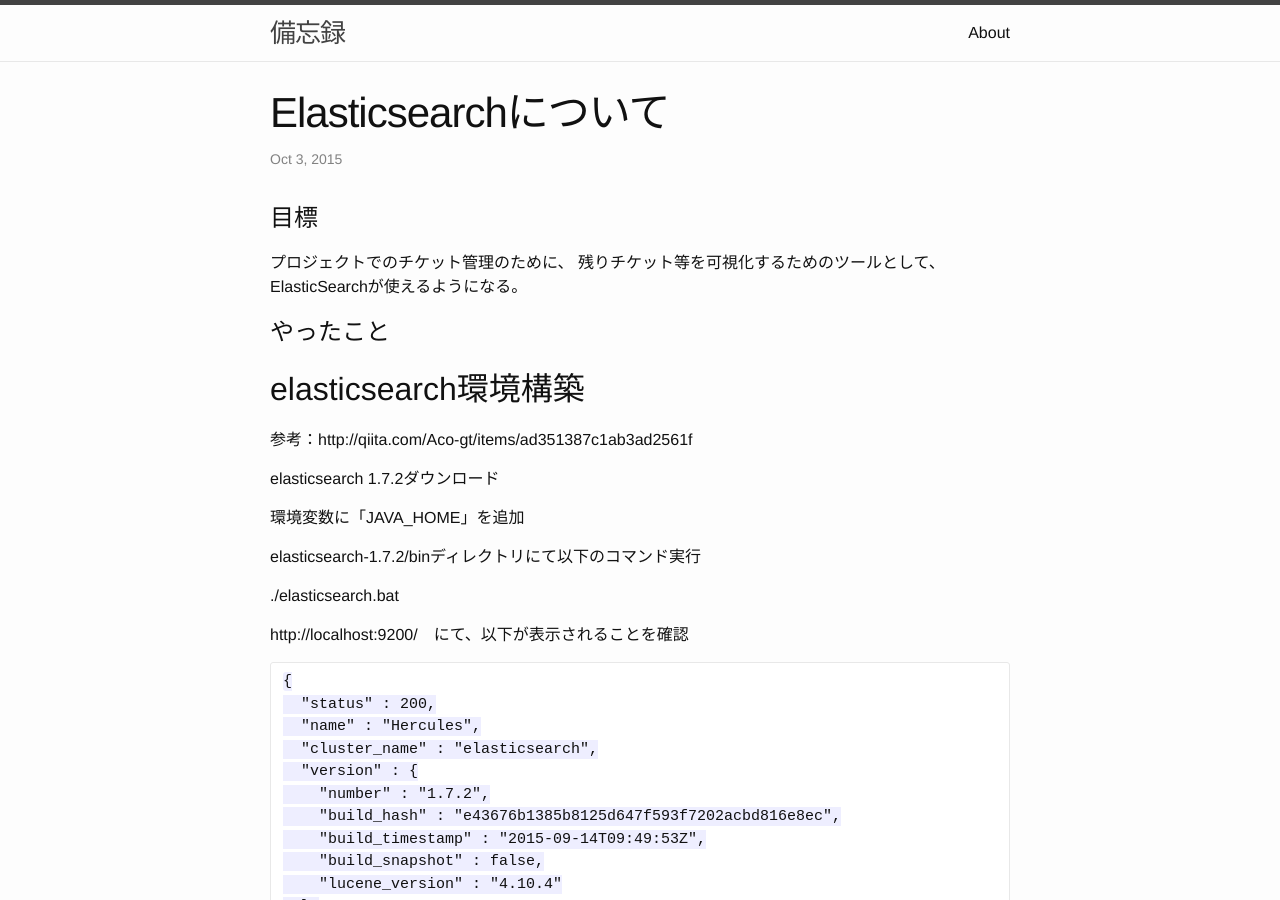
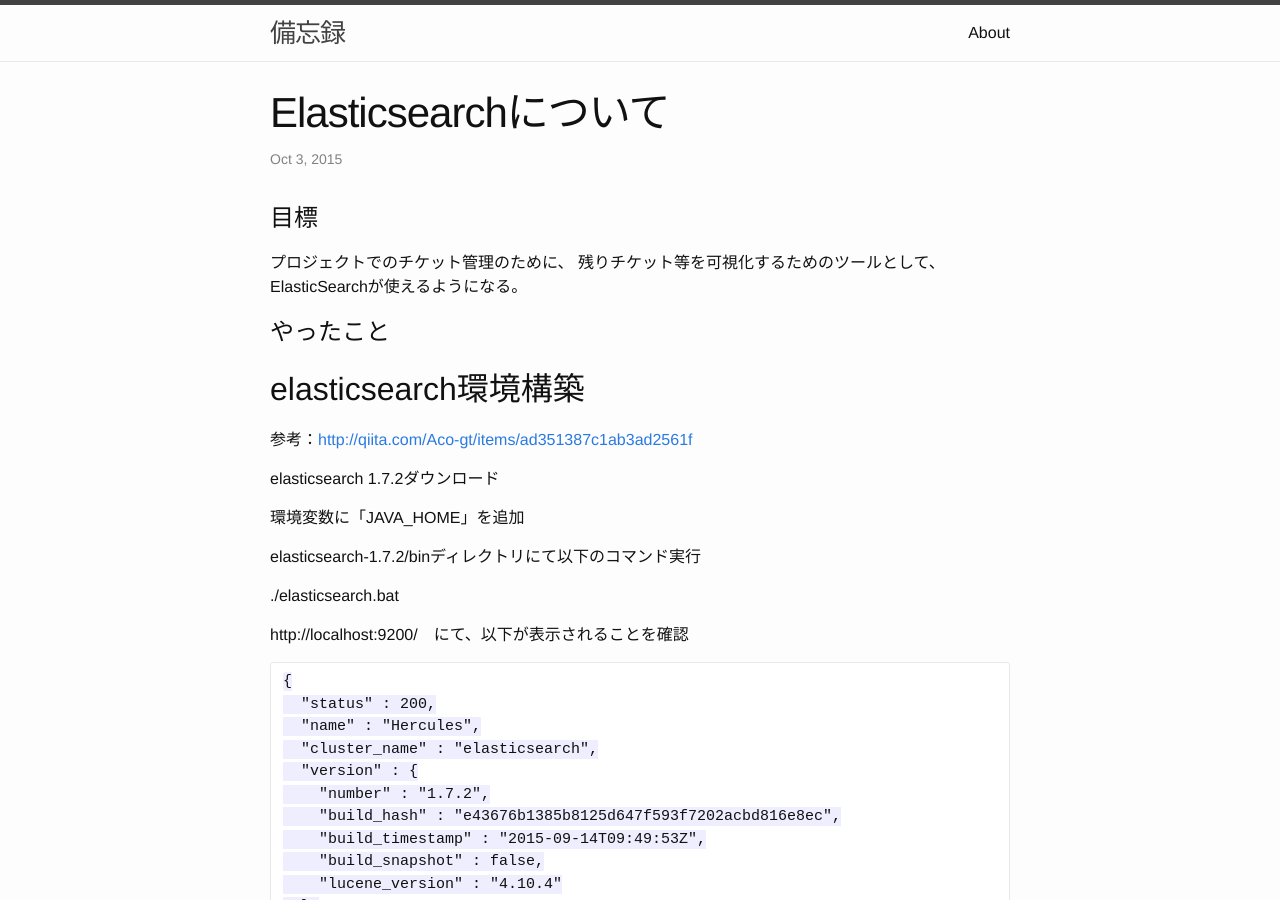
Before and after one commit to platykun/platykun.github.io, a Jekyll site: the page built from _posts/2015-10-03-ElasticSearch.md, in a window 1280 px wide and 900 px high. Built offline with Jekyll 4.4.1, drawn with Linux system fonts in a browser that asks for light colours; part of the change alters nothing that is shown.

```diff
--- a/_posts/2015-10-03-ElasticSearch.md
+++ b/_posts/2015-10-03-ElasticSearch.md
@@ -15,7 +15,7 @@ ElasticSearchが使えるようになる。
 
 ## elasticsearch環境構築
 
-参考：http://qiita.com/Aco-gt/items/ad351387c1ab3ad2561f
+参考：[http://qiita.com/Aco-gt/items/ad351387c1ab3ad2561f](http://qiita.com/Aco-gt/items/ad351387c1ab3ad2561f)
 
 elasticsearch 1.7.2ダウンロード
 
```
